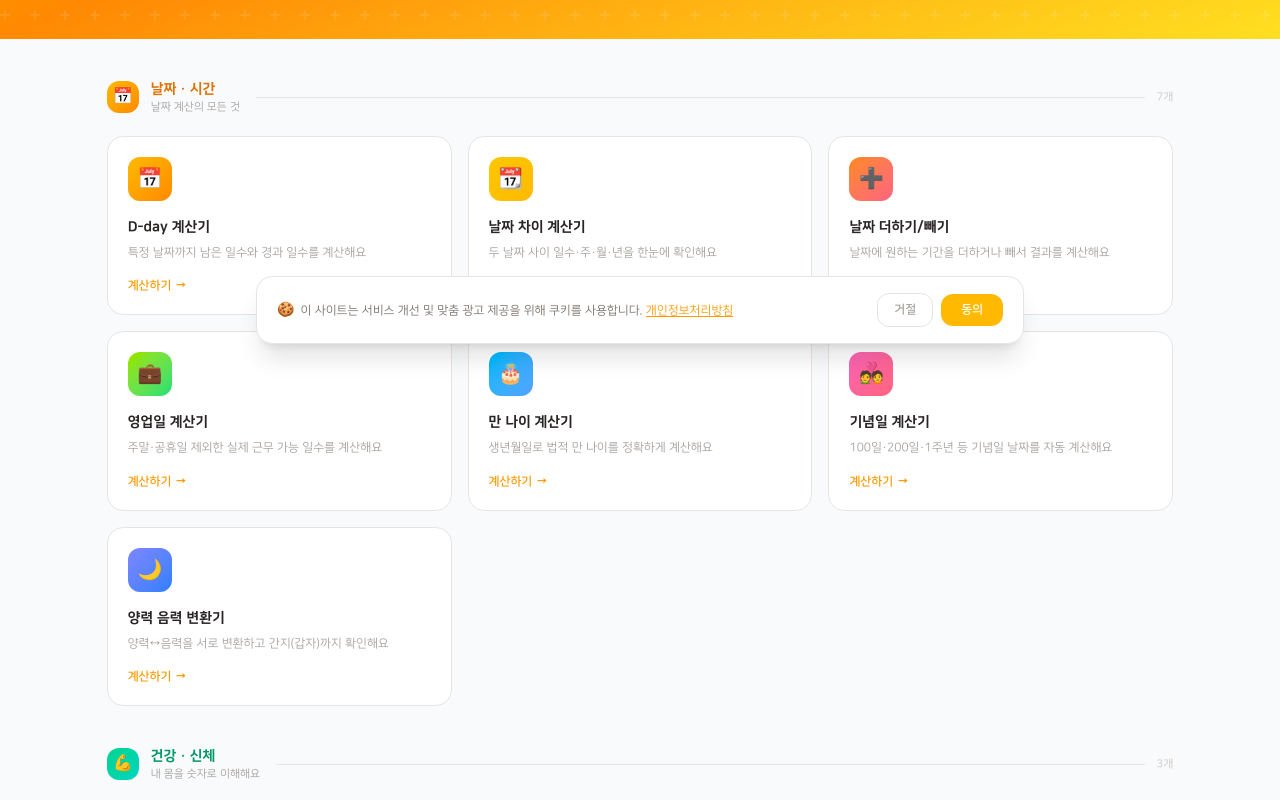
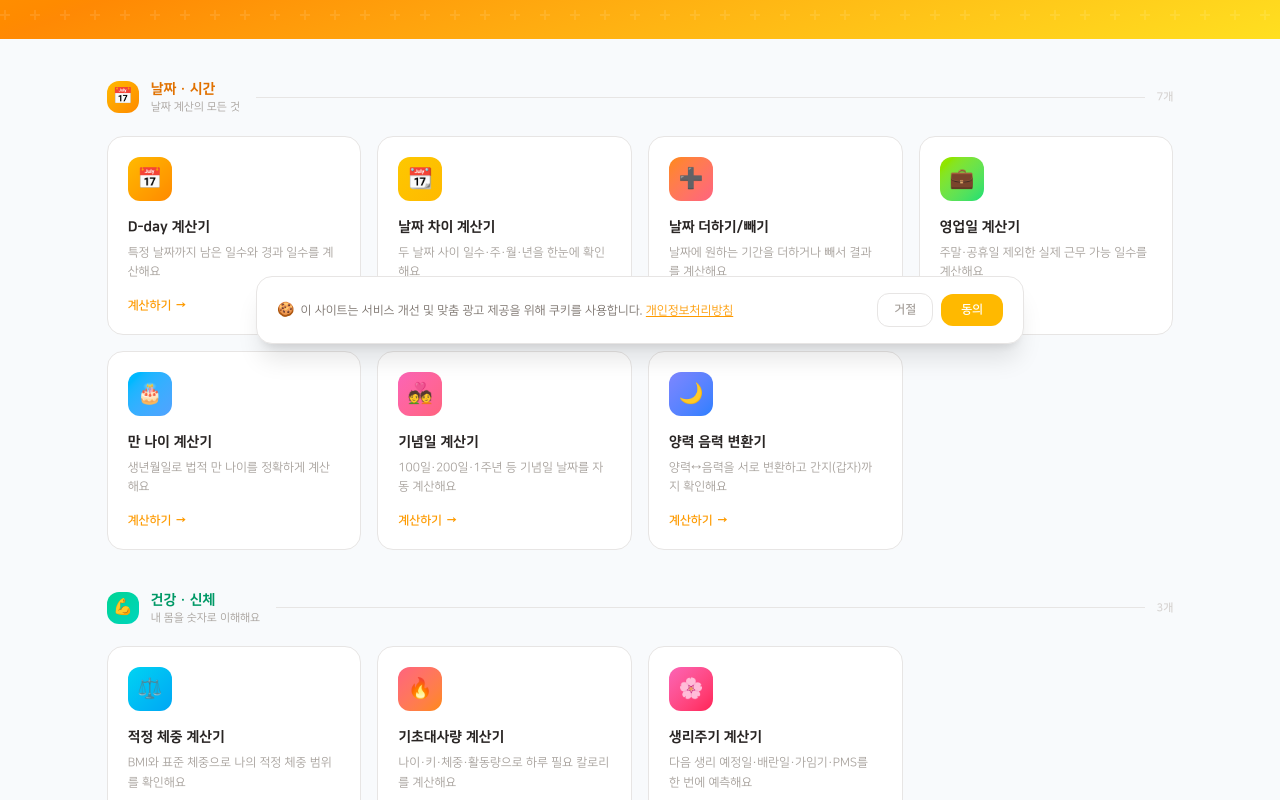
Before and after one commit to Cherisia/serenkit, a Next.js app: page / in a window 1280 px wide. Shown: the part 440-1240 px from the top of the page. Built offline with nearby package versions, Linux system fonts and the light colour scheme.

Commit message:
xl 레이아웃 4열로 수정

```diff
--- a/app/page.js
+++ b/app/page.js
@@ -176,7 +176,7 @@ export default function Home() {
               <span className="text-[11px] font-bold text-stone-300">{cat.calcs.length}개</span>
             </div>
 
-            <ul className="grid grid-cols-1 md:grid-cols-2 xl:grid-cols-3 gap-4 list-none p-0">
+            <ul className="grid grid-cols-1 md:grid-cols-2 xl:grid-cols-4 gap-4 list-none p-0">
               {cat.calcs.map((calc) => (
                 <li key={calc.url}>
                   <Link href={calc.url}
```
